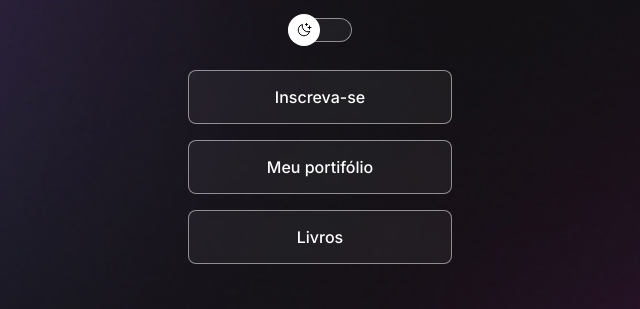
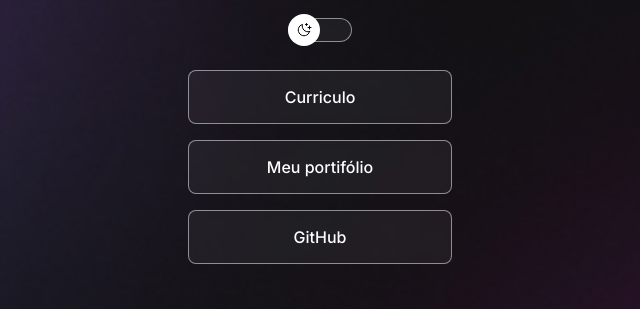
Before and after one commit to VitorRamos204/devlinks-vitor, a plain HTML site: page index.html in a window 1280 px wide. Shown: the part 257-566 px from the top of the page, 320-960 px from the left. Drawn offline with nearby package versions, Linux system fonts and the light colour scheme.

```diff
--- a/index.html
+++ b/index.html
@@ -28,7 +28,7 @@
       </div>
       <ul>
         <li>
-          <a href="#" target="_blank">Inscreva-se</a>
+          <a href="#" target="_blank">Curriculo</a>
         </li>
 
         <li>
@@ -36,7 +36,7 @@
         </li>
 
         <li>
-          <a href="#" target="_blank">Livros</a>
+          <a href="#" target="_blank">GitHub</a>
         </li>
       </ul>
       <div id="social-links">
```
